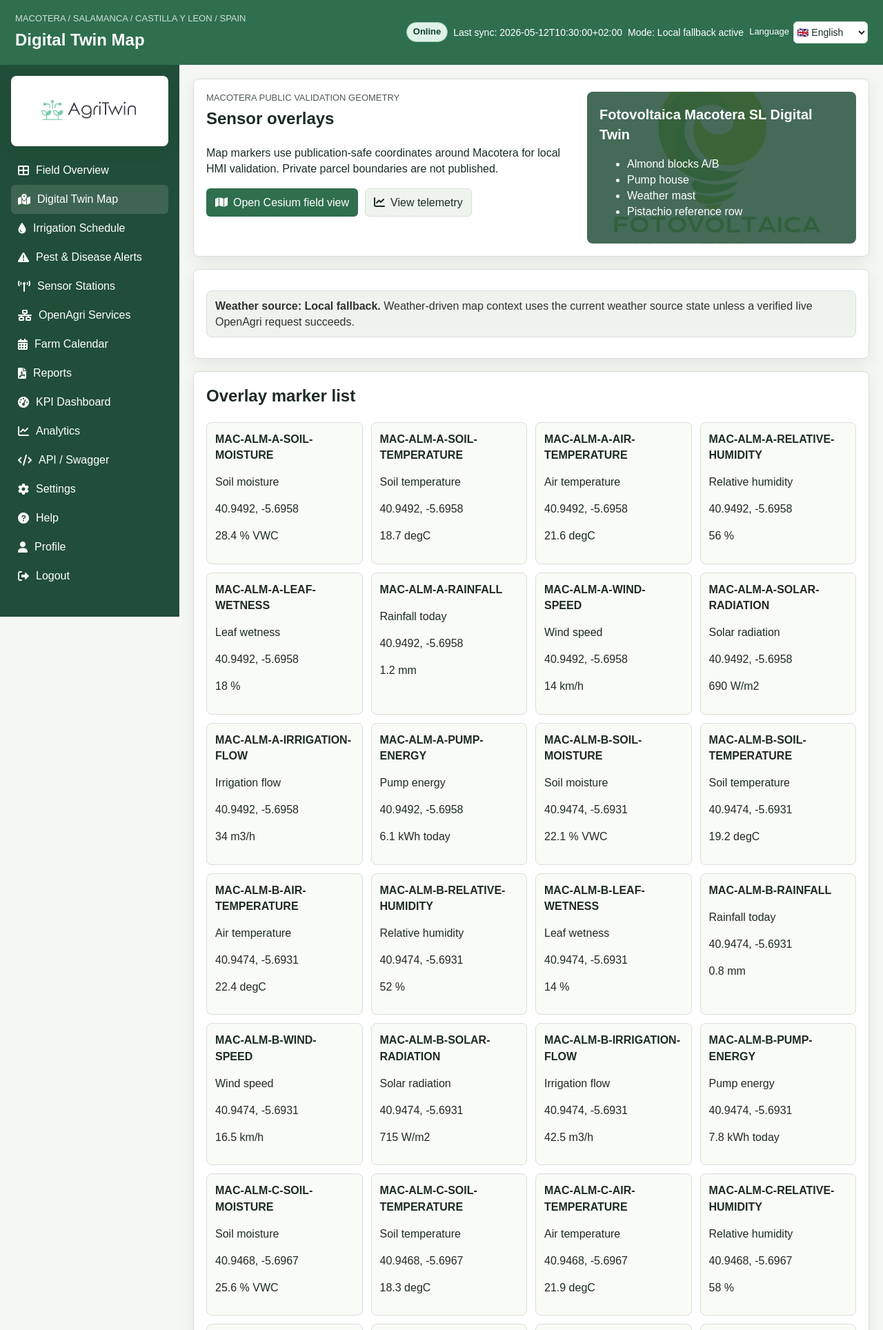
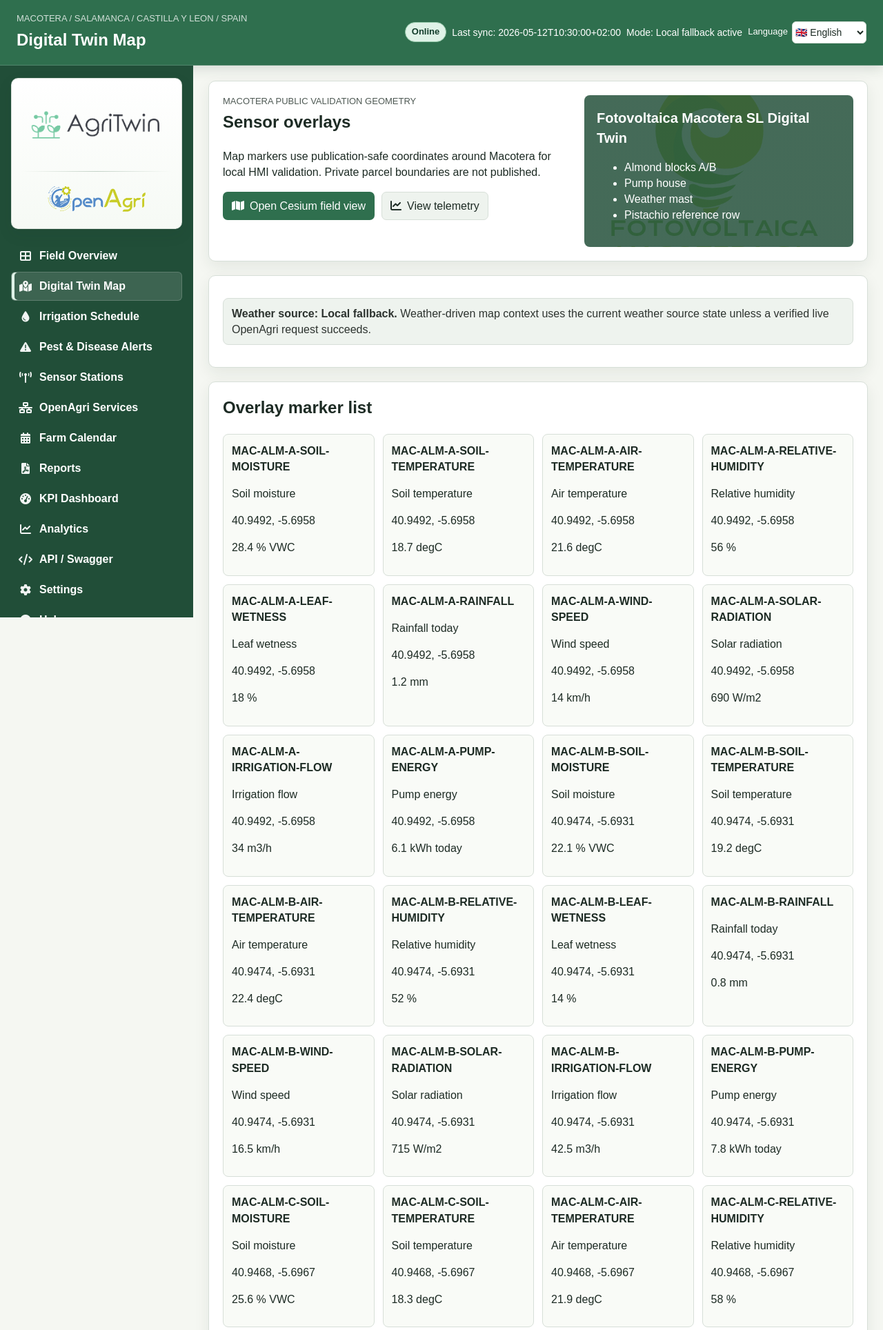
Before and after one commit to obsi-org/AgriTwin, a PHP site: page /timeout/agritwin_dashboard/digital_twin.php in a window 1280 px wide. Shown: the top 1928 px of the page at 69% size. Run offline with PHP 8.4, Linux system fonts and the light colour scheme; data that the repository does not hold is empty; some libraries are stand-ins or nearby versions.

Commit message:
style: improve AgriTwin interface and sidebar branding

```diff
--- a/agritwin_dashboard/assets/hmi.css
+++ b/agritwin_dashboard/assets/hmi.css
@@ -8,6 +8,8 @@
     --ink: #1d2b24;
     --muted: #5e6f66;
     --line: #d7dfd8;
+    --line-strong: #c4d2c7;
+    --panel-soft: #f9fbf7;
     --green: #2f6f4e;
     --green-dark: #214e38;
     --blue: #245a7a;
@@ -75,9 +77,11 @@ pre:focus-visible {
     justify-content: space-between;
     gap: 16px;
     align-items: center;
-    padding: 18px 22px;
+    padding: 18px 24px;
     background: var(--green);
     color: #fff;
+    border-bottom: 1px solid rgba(255, 255, 255, 0.16);
+    box-shadow: 0 4px 18px rgba(25, 54, 39, 0.16);
 }
 
 .app-header h1 {
@@ -123,7 +127,7 @@ pre:focus-visible {
 
 .app-shell {
     display: grid;
-    grid-template-columns: 260px minmax(0, 1fr);
+    grid-template-columns: 280px minmax(0, 1fr);
     min-height: calc(100vh - 77px);
 }
 
@@ -133,37 +137,43 @@ pre:focus-visible {
     align-self: start;
     height: 100vh;
     overflow-y: auto;
-    padding: 16px;
+    padding: 18px 16px;
     color: #fff;
     background: var(--green-dark);
 }
 
 .brand-card {
     display: grid;
-    gap: 6px;
+    gap: 12px;
     justify-items: center;
-    padding: 12px;
-    margin-bottom: 14px;
+    padding: 16px 14px;
+    margin-bottom: 18px;
     color: var(--ink);
-    background: #ffffff;
-    border-radius: 8px;
+    background: linear-gradient(180deg, #ffffff 0%, #f6faf5 100%);
+    border: 1px solid rgba(215, 223, 216, 0.92);
+    border-radius: 10px;
     box-shadow: var(--shadow);
 }
 
 .brand-card img {
-    width: min(142px, 100%);
-    height: 78px;
+    max-width: 100%;
     object-fit: contain;
 }
 
-.brand-card strong {
-    color: var(--green-dark);
-    font-size: 18px;
+.brand-logo-primary {
+    width: min(192px, 100%);
+    height: 106px;
 }
 
-.brand-card span {
-    color: var(--muted);
-    font-size: 13px;
+.brand-logo-secondary {
+    width: min(158px, 88%);
+    height: 54px;
+}
+
+.brand-divider {
+    width: 100%;
+    height: 1px;
+    background: linear-gradient(90deg, transparent, var(--line-strong), transparent);
 }
 
 .brand-row {
@@ -187,14 +197,28 @@ pre:focus-visible {
     align-items: center;
     min-height: 42px;
     padding: 8px 10px;
+    margin-bottom: 2px;
+    border: 1px solid transparent;
     border-radius: 6px;
     color: #fff;
+    font-weight: 700;
     text-decoration: none;
 }
 
 .side-nav a:hover,
 .side-nav a.active {
     background: rgba(255, 255, 255, 0.13);
+    border-color: rgba(255, 255, 255, 0.16);
+}
+
+.side-nav a.active {
+    box-shadow: inset 4px 0 0 #dff2e7;
+}
+
+.side-nav a i {
+    width: 20px;
+    text-align: center;
+    opacity: 0.94;
 }
 
 .farm-switcher {
@@ -219,16 +243,16 @@ pre:focus-visible {
 
 .main-panel {
     min-width: 0;
-    padding: 20px;
+    padding: 22px;
 }
 
 .view-section {
     max-width: 1180px;
-    padding: 18px;
-    margin: 0 auto 18px;
+    padding: 20px;
+    margin: 0 auto 20px;
     background: var(--panel);
     border: 1px solid var(--line);
-    border-radius: 8px;
+    border-radius: 10px;
     box-shadow: var(--shadow);
 }
 
@@ -553,10 +581,16 @@ pre:focus-visible {
     align-items: center;
     min-height: 40px;
     padding: 8px 12px;
-    border-radius: 6px;
+    border-radius: 7px;
     border: 1px solid transparent;
     cursor: pointer;
     text-decoration: none;
+}
+
+.primary-action:hover,
+.secondary-action:hover,
+.context-help-link:hover {
+    filter: brightness(0.97);
 }
 
 .primary-action {
--- a/agritwin_dashboard/includes/hmi_layout.php
+++ b/agritwin_dashboard/includes/hmi_layout.php
@@ -65,8 +65,10 @@ function agritwin_render_page(string $active, string $title, callable $content):
     </header>
     <div class="app-shell">
         <nav class="side-nav" aria-label="AgriTwin pages">
-            <div class="brand-card">
-                <img src="AgriTwin_logo.png" alt="AgriTwin logo">
+            <div class="brand-card" aria-label="<?= agritwin_h(agritwin_t('platform_branding')) ?>">
+                <img class="brand-logo-primary" src="AgriTwin_logo.png" alt="<?= agritwin_h(agritwin_t('agritwin_logo_alt')) ?>">
+                <span class="brand-divider" aria-hidden="true"></span>
+                <img class="brand-logo-secondary" src="OpenAgri.png" alt="<?= agritwin_h(agritwin_t('openagri_logo_alt')) ?>">
             </div>
             <?php foreach (agritwin_nav_items() as $key => $item): ?>
                 <a href="<?= agritwin_h($item['href']) ?>" class="<?= $key === $active ? 'active' : '' ?>">
--- a/agritwin_dashboard/lang/en.php
+++ b/agritwin_dashboard/lang/en.php
@@ -19,6 +19,9 @@ return [
     'logout' => 'Logout',
     'language' => 'Language',
     'skip_to_content' => 'Skip to content',
+    'platform_branding' => 'AgriTwin and OpenAgri platform branding',
+    'agritwin_logo_alt' => 'AgriTwin platform logo',
+    'openagri_logo_alt' => 'OpenAgri logo',
     'agritwin_help_center' => 'AgriTwin Help Centre',
     'help_intro' => 'Find operational guidance for farm users, technical managers and administrators.',
     'search_help' => 'Search help',
--- a/agritwin_dashboard/lang/es-ES.php
+++ b/agritwin_dashboard/lang/es-ES.php
@@ -19,6 +19,9 @@ return [
     'logout' => 'Cerrar sesión',
     'language' => 'Idioma',
     'skip_to_content' => 'Saltar al contenido',
+    'platform_branding' => 'Marcas de la plataforma AgriTwin y OpenAgri',
+    'agritwin_logo_alt' => 'Logotipo de la plataforma AgriTwin',
+    'openagri_logo_alt' => 'Logotipo OpenAgri',
     'agritwin_help_center' => 'Centro de Ayuda AgriTwin',
     'help_intro' => 'Encuentre orientación operativa para usuarios de la explotación, gestores técnicos y administradores.',
     'search_help' => 'Buscar ayuda',
--- a/agritwin_dashboard/lang/pt-PT.php
+++ b/agritwin_dashboard/lang/pt-PT.php
@@ -19,6 +19,9 @@ return [
     'logout' => 'Terminar sessão',
     'language' => 'Idioma',
     'skip_to_content' => 'Saltar para o conteúdo',
+    'platform_branding' => 'Marcas da plataforma AgriTwin e OpenAgri',
+    'agritwin_logo_alt' => 'Logótipo da plataforma AgriTwin',
+    'openagri_logo_alt' => 'Logótipo OpenAgri',
     'agritwin_help_center' => 'Centro de Ajuda AgriTwin',
     'help_intro' => 'Encontre orientação operacional para utilizadores da exploração, gestores técnicos e administradores.',
     'search_help' => 'Pesquisar ajuda',
```
Also changed, not shown: other parts of agritwin_dashboard/assets/hmi.css (+40 -13 lines), docs/hmi/hmi_professionalisation_report.md (added, +66 -0 lines), docs/i18n/translation_audit_report.json (+4 -4 lines), docs/i18n/translation_audit_report.md (+4 -4 lines).
